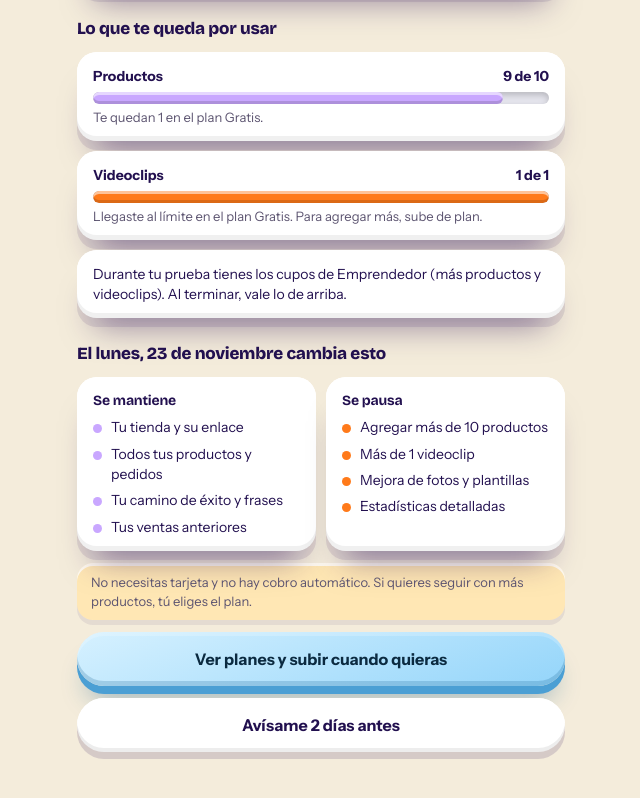
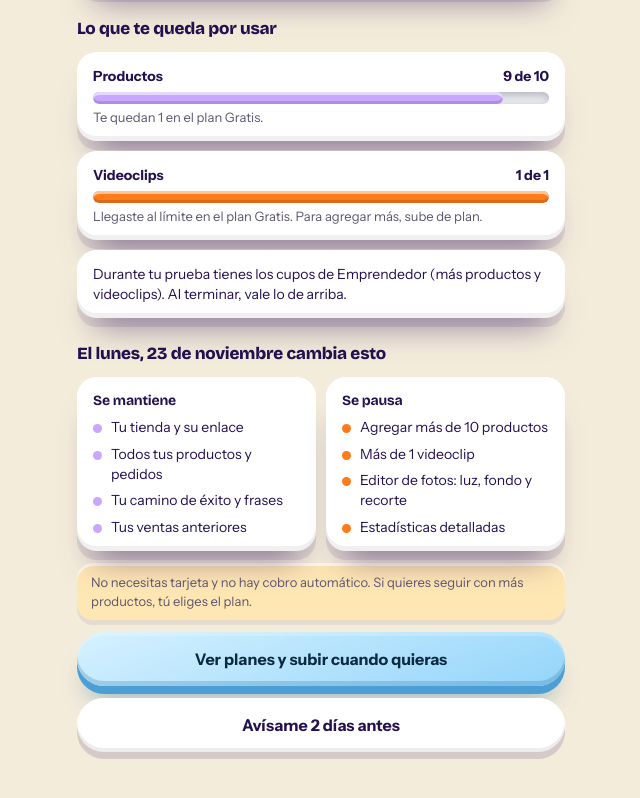
Before and after one commit to marjorierivera110994-ux/ventas-link, a plain HTML site: page mi-plan-demo.html in a window 1280 px wide. Shown: the part 1013-1811 px from the top of the page, without its empty margins (319-959 px from the left). Drawn offline with nearby package versions, Linux system fonts and the light colour scheme.

Commit message:
fix: textos del editor de fotos iguales en planes, recorrido y Mi plan
Co-Authored-By: Claude Haiku 5.5 <noreply@anthropic.com>

```diff
--- a/mi-plan-demo.html
+++ b/mi-plan-demo.html
@@ -193,7 +193,7 @@
 
     var dos = $('dos'); dos.textContent = '';
     var mant = ['Tu tienda y su enlace', 'Todos tus productos y pedidos', 'Tu camino de éxito y frases', 'Tus ventas anteriores'];
-    var paus = ['Agregar más de ' + LIM.productos + ' productos', 'Más de 1 videoclip', 'Mejora de fotos y plantillas', 'Estadísticas detalladas'];
+    var paus = ['Agregar más de ' + LIM.productos + ' productos', 'Más de 1 videoclip', 'Editor de fotos: luz, fondo y recorte', 'Estadísticas detalladas'];
     dos.appendChild(el('div', { class: 'tarj' }, [el('h3', { text: 'Se mantiene' }), el('ul', {}, mant.map(function (x) { return el('li', { text: x }); }))]));
     dos.appendChild(el('div', { class: 'tarj pausa' }, [el('h3', { text: 'Se pausa' }), el('ul', {}, paus.map(function (x) { return el('li', { text: x }); }))]));
     [].slice.call($('esc').querySelectorAll('button')).forEach(function (b) { b.setAttribute('aria-pressed', String(b.dataset.k === actual)); });
```
Also changed, not shown: onboarding-demo.html (+1 -1 lines).
